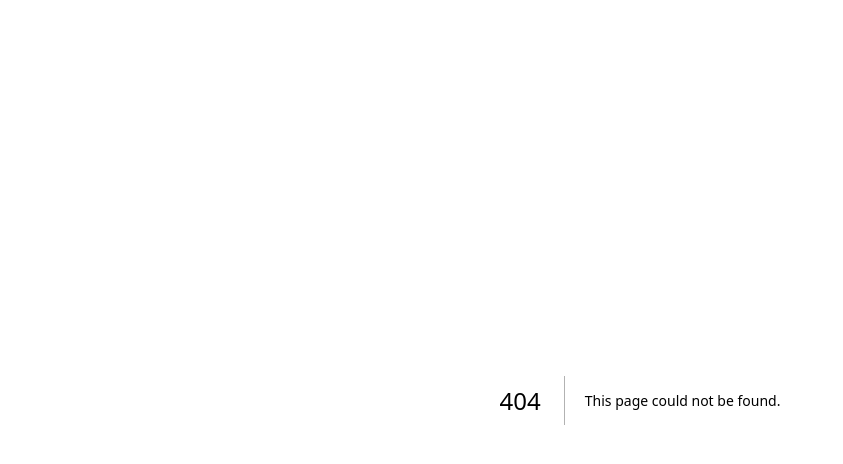
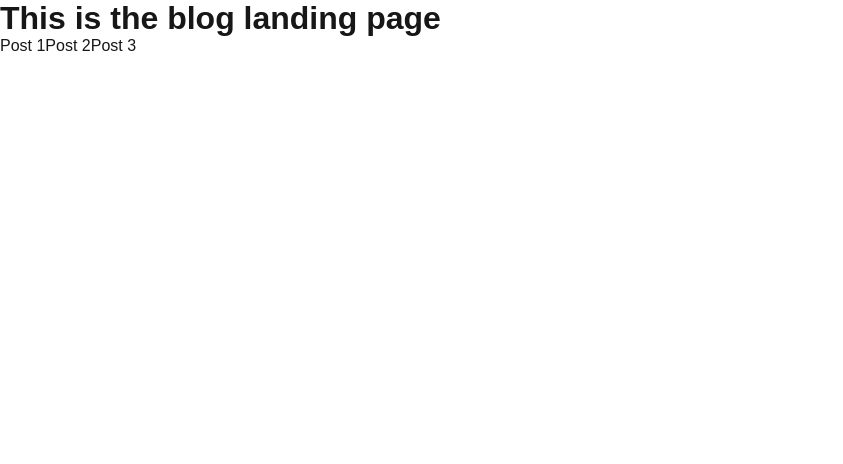
Before and after one commit to rhodestudio/rhode-demo, a Next.js app: page /blog in a window 1280 px wide. Before the commit this address had no page. Shown: the top 464 px of the page, without its empty margins (0-843 px from the left). Built offline with nearby package versions, Linux system fonts and the light colour scheme.

Commit message:
added next navigation for routing params

```diff
--- /dev/null
+++ b/app/blog/page.js
@@ -0,0 +1,14 @@
+import React from "react";
+
+function Page() {
+  return (
+    <div>
+      <h1>This is the blog landing page</h1>
+      <a href="/blog/post-1">Post 1</a>
+      <a href="/blog/post-2">Post 2</a>
+      <a href="/blog/post-3">Post 3</a>
+    </div>
+  );
+}
+
+export default Page;
--- a/sentry.client.config.js
+++ b/sentry.client.config.js
@@ -9,7 +9,10 @@ Sentry.init({
 
   // Add optional integrations for additional features
   integrations: [
-    Sentry.replayIntegration(),
+    Sentry.replayIntegration({
+      maskAllText: false,
+      blockAllMedia: false,
+    }),
   ],
 
   // Define how likely traces are sampled. Adjust this value in production, or use tracesSampler for greater control.
```
Also changed, not shown: app/blog/[slug]/page.js (added, +22 -0 lines), app/test/page.js (+1 -2 lines), 1 other file (tests, documents, lock files or other folders).
